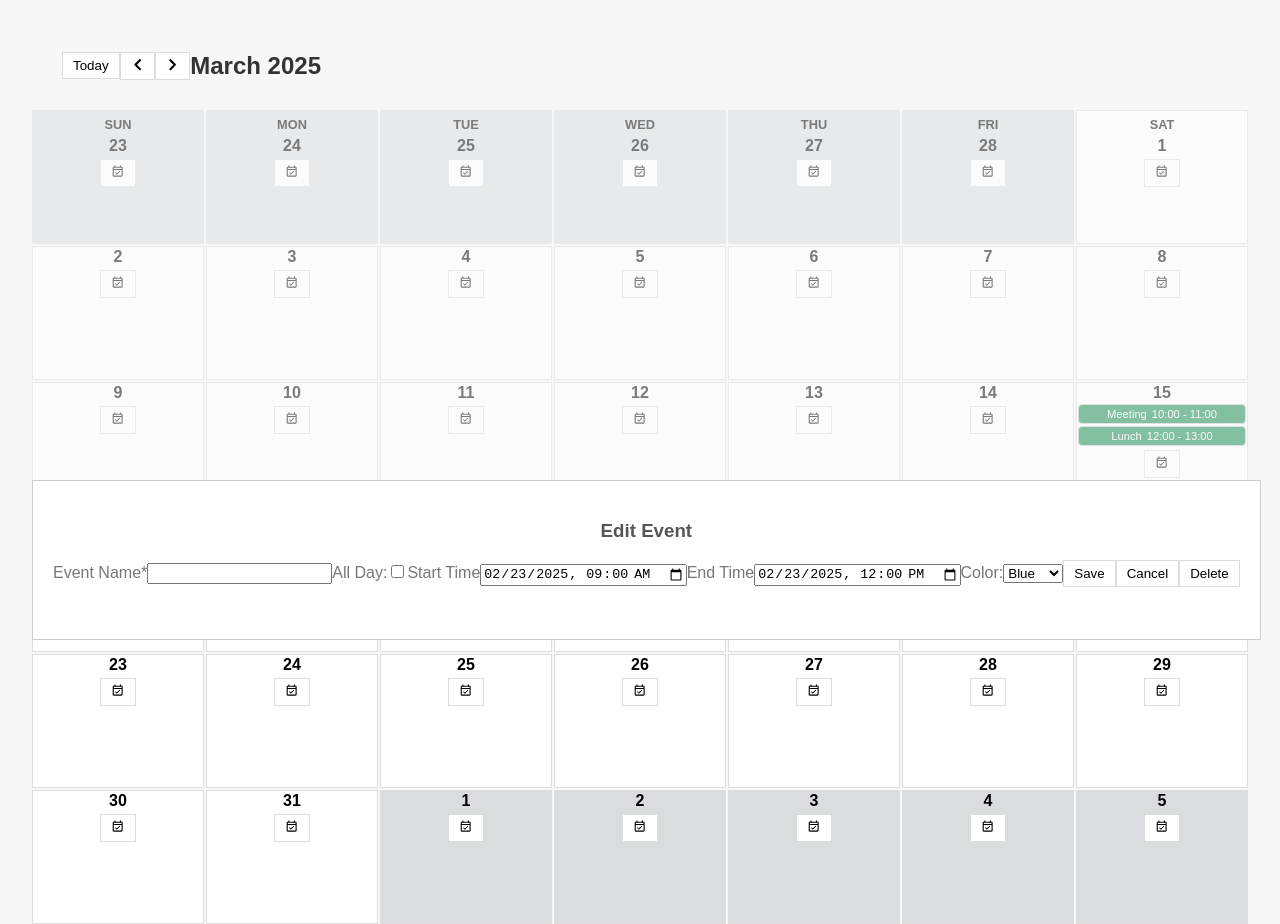
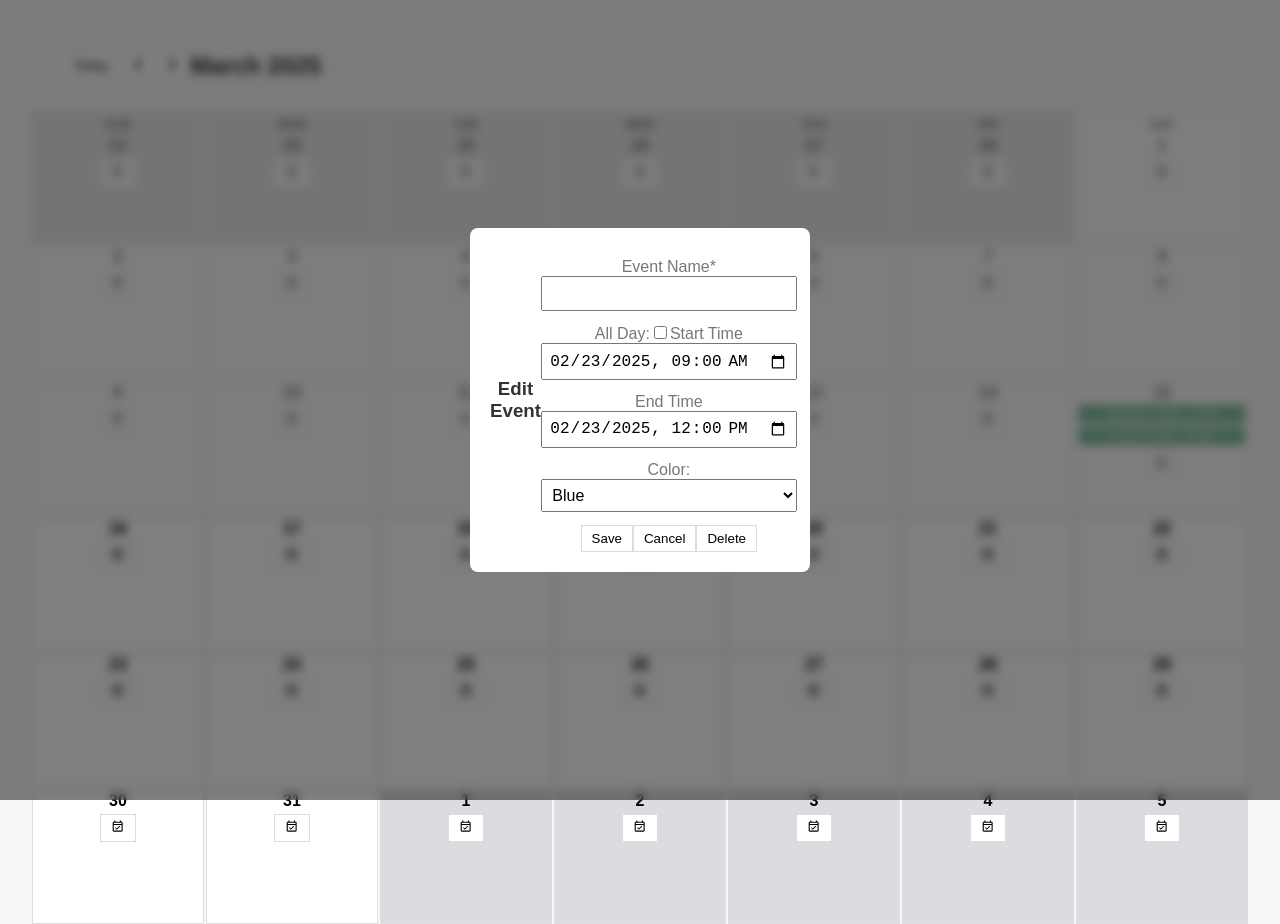
Before and after one commit to SantiagoYanezFerreiro/google-calendar-clone, a React (Vite) app: page / in a window 1280 px wide. Both pictures are taken after a click on the button 117 px from the left and 172 px from the top of the page. Built offline with nearby package versions, Linux system fonts and the light colour scheme.

Commit message:
Improving styling for modal

```diff
--- a/src/components/EventModal.tsx
+++ b/src/components/EventModal.tsx
@@ -127,11 +127,14 @@ const EventModal: React.FC<EventModalProps> = ({
 
   return (
     <div
-      className={`modal ${isClosing ? "closing" : ""}`}
+      className={`modal ${isClosing ? "modal-closing" : ""}`}
       role="dialog"
       aria-modal="true"
     >
+      <div className="modal-content">
+        <div className="modal-header">
           <h3>{event ? "Edit Event" : "Create Event"}</h3>
+          <div className="modal-body">
             <label htmlFor="eventName">
               Event Name<span>*</span>
             </label>
@@ -172,8 +175,15 @@ const EventModal: React.FC<EventModalProps> = ({
             />
 
             <label>Color:</label>
-      <select name="color" value={eventData.color} onChange={handleChange}>
-        <option value="hsl(0, 75%, 60%)" style={{ color: "hsl(0, 75%, 60%)" }}>
+            <select
+              name="color"
+              value={eventData.color}
+              onChange={handleChange}
+            >
+              <option
+                value="hsl(0, 75%, 60%)"
+                style={{ color: "hsl(0, 75%, 60%)" }}
+              >
                 Red
               </option>
               <option
@@ -192,9 +202,20 @@ const EventModal: React.FC<EventModalProps> = ({
 
             {error && <p className="error">{error}</p>}
 
+            <div className="modal-footer">
               <button onClick={handleSave}>Save</button>
-      <button onClick={handleClose}>Cancel</button>
+              <button
+                onClick={handleClose}
+                className="close-button"
+                aria-label="Close Modal"
+              >
+                Cancel
+              </button>
               {event && <button onClick={handleDelete}>Delete</button>}
+            </div>
+          </div>
+        </div>
+      </div>
     </div>
   );
 };
--- a/src/components/OverflowModal.tsx
+++ b/src/components/OverflowModal.tsx
@@ -31,8 +31,11 @@ const OverflowModal: React.FC<OverflowModalProps> = ({
   };
 
   return (
-    <div className={`modal ${isClosing ? "closing" : ""}`}>
+    <div className={`modal ${isClosing ? "modal-closing" : ""}`}>
+      <div className="modal-content"></div>
+      <div className="modal-header">
         <h3>Events on {selectedDay.toDateString()}</h3>
+        <div className="modal-body">
           {eventsForDay.map((event, index) => (
             <div
               key={index}
@@ -53,6 +56,8 @@ const OverflowModal: React.FC<OverflowModalProps> = ({
           ))}
           <button onClick={handleClose}>Close</button>
         </div>
+      </div>
+    </div>
   );
 };
 
--- a/src/styles.css
+++ b/src/styles.css
@@ -108,23 +108,67 @@ button.delete:hover {
 }
 
 .modal {
-  transition: opacity 0.3 ease;
+  position: fixed;
+  top: 0;
+  left: 0;
+  width: 100vw;
+  height: 100vh;
+  display: flex;
+  justify-content: center;
+  align-items: center;
+  background: rgba(0, 0, 0, 0.5);
+  backdrop-filter: blur(5px);
+  z-index: 1000;
   opacity: 1;
+  transition: opacity 0.3s ease-in-out;
+}
+
+.modal-content {
   background: #fff;
   padding: 20px;
-  border: 1px solid #ccc;
-  position: fixed;
-  top: 60%;
-  bottom: 20%;
-  z-index: 1000;
-}
-
-.modal h3 {
-  color: #555; /* Modal Date Header Text */
+  border-radius: 8px;
+  width: 300px;
+  max-width: 90%;
 }
 
 .modal-closing {
   opacity: 0;
+}
+
+.modal-header {
+  display: flex;
+  justify-content: space-between;
+  align-items: center;
+}
+
+.modal-body {
+  margin-top: 10px;
+}
+
+.modal-footer {
+  display: flex;
+  align-items: center;
+  justify-content: center;
+}
+
+.modal input[type="text"],
+.modal input[type="datetime-local"],
+.modal select {
+  width: 100%;
+  margin-bottom: 0.8rem;
+  padding: 0.4rem;
+  box-sizing: border-box;
+  font-size: 1rem;
+}
+
+.modal-closing {
+  opacity: 0;
+}
+
+.modal-header {
+  display: flex;
+  justify-content: space-between;
+  align-items: center;
 }
 
 .error {
@@ -138,6 +182,7 @@ button.delete:hover {
   border: 0.8px solid #ccc;
   border-radius: 4px;
   color: white;
+  overflow: hidden;
 }
 
 .event p {
```
Lines whose indentation alone changed are shown as unchanged.
